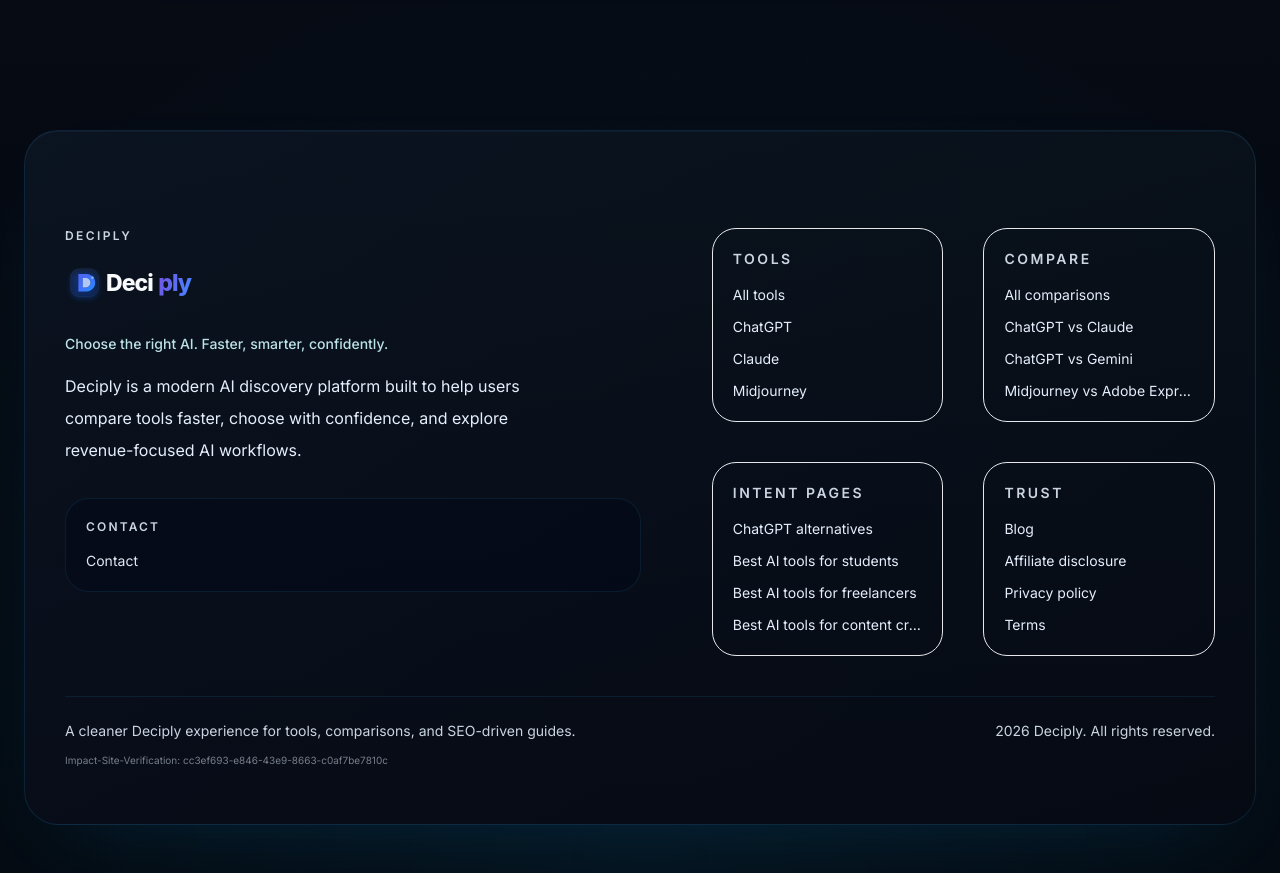
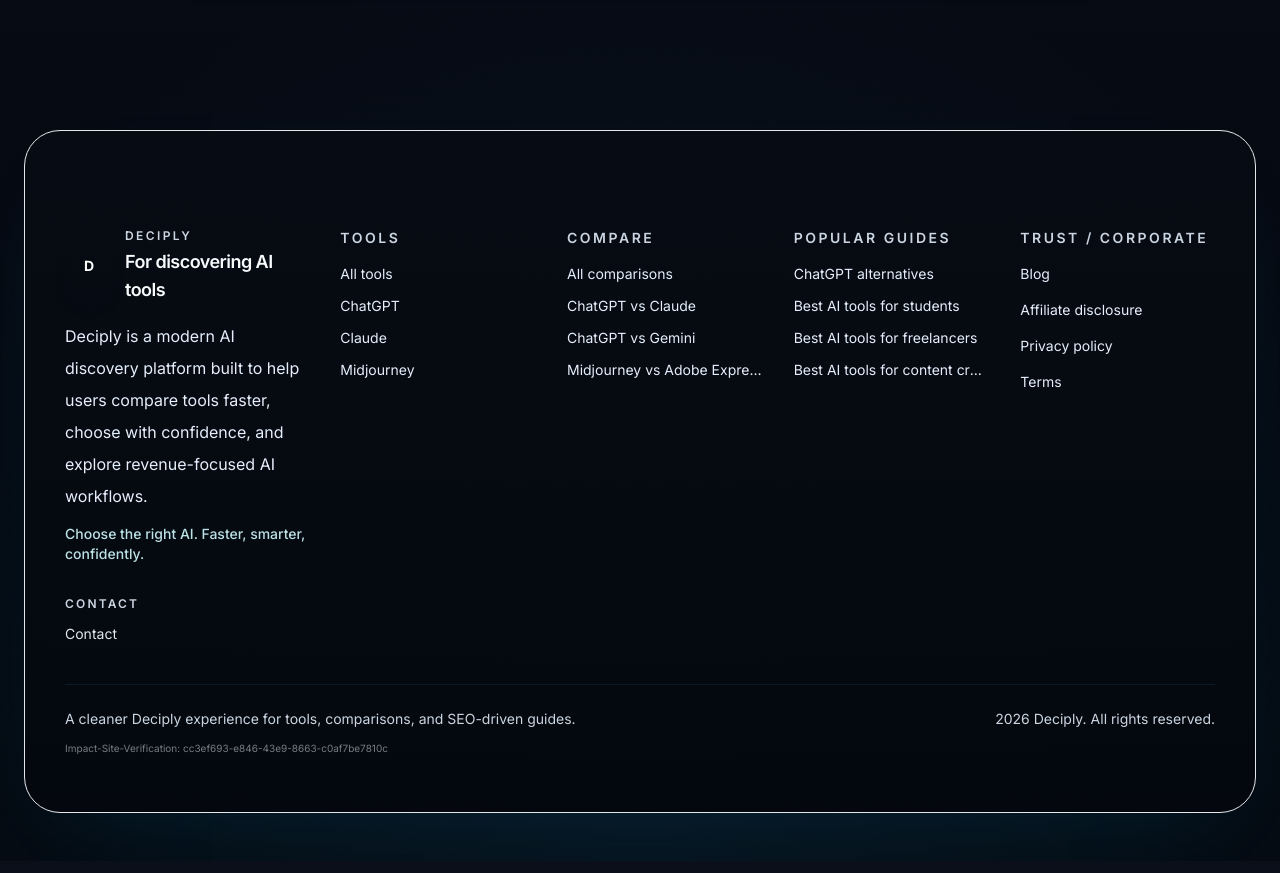
Before and after one commit to patch034/deciply, a Next.js app: page /en in a window 1280 px wide. Shown: the part 3340-4213 px from the top of the page. Built offline with nearby package versions, Linux system fonts and the light colour scheme; no server answers.

Commit message:
Redesign footer into unified premium shell

```diff
--- a/src/components/layout/site-footer.tsx
+++ b/src/components/layout/site-footer.tsx
@@ -1,7 +1,5 @@
 import Link from "next/link";
 
-import { BrandLogo } from "@/components/layout/brand-logo";
-import { GlassPanel } from "@/components/ui/glass-panel";
 import type { Locale } from "@/i18n/config";
 import type { Dictionary } from "@/i18n/dictionaries";
 
@@ -16,52 +14,73 @@
 
 export function SiteFooter({ locale, dictionary }: SiteFooterProps) {
   function renderFooterLink(item: { href: string; label: string }) {
+    const sharedClassName = "truncate transition duration-200 hover:text-cyan-100";
+
     if (isExternalHref(item.href)) {
       return (
-        <a key={item.href + item.label} href={item.href} className="truncate transition duration-200 hover:text-cyan-100">
+        <a key={item.href + item.label} href={item.href} className={sharedClassName}>
           {item.label}
         </a>
       );
     }
 
     return (
-      <Link key={item.href + item.label} href={`/${locale}${item.href}`} className="truncate transition duration-200 hover:text-cyan-100">
+      <Link key={item.href + item.label} href={`/${locale}${item.href}`} className={sharedClassName}>
         {item.label}
       </Link>
     );
   }
 
+  const [toolsGroup, compareGroup, guidesGroup, trustGroup] = dictionary.footer.groups;
+
   return (
     <footer className="mt-24 px-4 pb-10 sm:px-6 sm:pb-12">
-      <GlassPanel className="mx-auto max-w-[1240px] rounded-[34px] border-sky-400/12 bg-[linear-gradient(180deg,rgba(7,12,20,0.92),rgba(5,8,15,0.98))] px-5 py-10 shadow-[0_30px_92px_-48px_rgba(14,165,233,0.16)] sm:px-8 sm:py-12 lg:px-10 lg:py-14">
+      <div className="mx-auto max-w-[1240px] overflow-hidden rounded-[36px] border border-sky-400/12 bg-[linear-gradient(180deg,rgba(7,12,20,0.94),rgba(4,8,14,0.99))] px-5 py-10 shadow-[0_30px_92px_-48px_rgba(14,165,233,0.16)] sm:px-8 sm:py-12 lg:px-10 lg:py-14">
         <div className="mb-10 h-px w-full bg-gradient-to-r from-transparent via-sky-400/16 to-transparent" />
 
-        <div className="grid gap-12 lg:grid-cols-[minmax(0,1.08fr)_minmax(0,0.92fr)] lg:gap-14">
-          <div className="min-w-0 max-w-xl">
-            <p className="text-xs font-semibold uppercase tracking-[0.2em] text-slate-300">{dictionary.footer.badge}</p>
-            <div className="mt-4">
-              <BrandLogo className="text-3xl" />
+        <div className="grid gap-10 md:grid-cols-2 xl:grid-cols-[1.25fr_repeat(4,minmax(0,1fr))] xl:gap-8">
+          <div className="min-w-0 md:col-span-2 xl:col-span-1">
+            <div className="flex items-center gap-3">
+              <span className="flex h-12 w-12 shrink-0 items-center justify-center rounded-[18px] bg-[var(--tn-gradient-primary)] text-sm font-bold text-white shadow-[0_18px_42px_-20px_rgba(37,99,235,0.36)]">
+                D
+              </span>
+              <div className="min-w-0">
+                <p className="text-xs font-semibold uppercase tracking-[0.2em] text-slate-300">{dictionary.footer.badge}</p>
+                <p className="mt-1 text-lg font-semibold tracking-[-0.03em] text-slate-50">{locale === "tr" ? "AI araçlarını keşfetmek için" : "For discovering AI tools"}</p>
+              </div>
             </div>
+
+            <p className="mt-4 max-w-lg text-sm leading-7 text-slate-300/88 md:text-base md:leading-8">{dictionary.footer.description}</p>
             <p className="mt-3 text-sm font-medium text-cyan-100/90">{locale === "tr" ? "Doğru AI aracını daha hızlı ve güvenle seç." : "Choose the right AI. Faster, smarter, confidently."}</p>
-            <p className="mt-4 max-w-lg text-sm leading-7 text-slate-300/88 md:text-base md:leading-8">{dictionary.footer.description}</p>
 
-            <div className="mt-8 rounded-[24px] border border-sky-400/10 bg-slate-950/40 p-4 sm:p-5">
+            <div className="mt-8">
               <p className="text-xs font-semibold uppercase tracking-[0.18em] text-slate-300">{dictionary.footer.contactBlock.title}</p>
-              <div className="mt-4 flex flex-wrap gap-x-5 gap-y-2 text-sm text-slate-200">
+              <div className="mt-3 flex flex-wrap items-center gap-x-5 gap-y-2 text-sm text-slate-200">
                 {dictionary.footer.contactBlock.links.map((item) => renderFooterLink(item))}
               </div>
             </div>
           </div>
 
-          <div className="grid gap-8 sm:grid-cols-2 sm:gap-10">
-            {dictionary.footer.groups.map((group) => (
-              <div key={group.title} className="min-w-0 rounded-[24px] border border-sky-400/8 bg-slate-950/26 p-4 sm:p-5">
-                <h2 className="text-sm font-semibold uppercase tracking-[0.18em] text-slate-300">{group.title}</h2>
-                <div className="mt-4 flex flex-col gap-3 text-sm text-slate-300/88">
-                  {group.links.map((item) => renderFooterLink(item))}
-                </div>
-              </div>
-            ))}
+          <div className="min-w-0">
+            <h2 className="text-sm font-semibold uppercase tracking-[0.18em] text-slate-300">{toolsGroup.title}</h2>
+            <div className="mt-4 flex flex-col gap-3 text-sm text-slate-300/88">{toolsGroup.links.map((item) => renderFooterLink(item))}</div>
+          </div>
+
+          <div className="min-w-0">
+            <h2 className="text-sm font-semibold uppercase tracking-[0.18em] text-slate-300">{compareGroup.title}</h2>
+            <div className="mt-4 flex flex-col gap-3 text-sm text-slate-300/88">{compareGroup.links.map((item) => renderFooterLink(item))}</div>
+          </div>
+
+          <div className="min-w-0">
+            <h2 className="text-sm font-semibold uppercase tracking-[0.18em] text-slate-300">{guidesGroup.title}</h2>
+            <div className="mt-4 flex flex-col gap-3 text-sm text-slate-300/88">{guidesGroup.links.map((item) => renderFooterLink(item))}</div>
+          </div>
+
+          <div className="min-w-0">
+            <h2 className="text-sm font-semibold uppercase tracking-[0.18em] text-slate-300">{trustGroup.title}</h2>
+            <div className="mt-4 flex flex-col gap-4 text-sm text-slate-300/88">
+              {trustGroup.links.map((item) => renderFooterLink(item))}
+            </div>
           </div>
         </div>
 
@@ -72,7 +91,7 @@
           </div>
           <p className="mt-3 text-[10px] opacity-50">Impact-Site-Verification: cc3ef693-e846-43e9-8663-c0af7be7810c</p>
         </div>
-      </GlassPanel>
+      </div>
     </footer>
   );
 }
--- a/src/i18n/dictionaries.ts
+++ b/src/i18n/dictionaries.ts
@@ -40,7 +40,7 @@
           ]
         },
         {
-          title: "Niyet sayfaları",
+          title: "Popüler rehberler",
           links: [
             { label: "ChatGPT alternatifleri", href: "/alternatives/chatgpt" },
             { label: "Öğrenciler için AI araçları", href: "/use-cases/students" },
@@ -101,7 +101,7 @@
           ]
         },
         {
-          title: "Intent pages",
+          title: "Popular guides",
           links: [
             { label: "ChatGPT alternatives", href: "/alternatives/chatgpt" },
             { label: "Best AI tools for students", href: "/use-cases/students" },
@@ -110,7 +110,7 @@
           ]
         },
         {
-          title: "Trust",
+          title: "Trust / Corporate",
           links: [
             { label: "Blog", href: "/blog" },
             { label: "Affiliate disclosure", href: "/affiliate-disclosure" },
```
